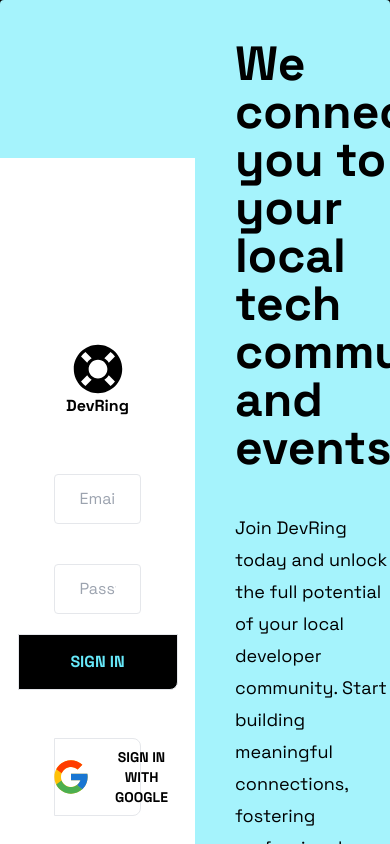
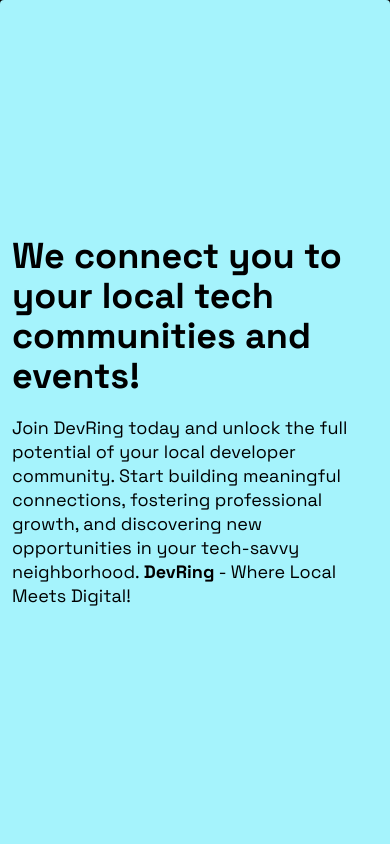
Before and after one commit to Trend20/Dev-Ring, a React (Create React App) app: page /auth in a window 390 px wide. Shown: the top 844 px of the page. Built offline with nearby package versions, Linux system fonts and the light colour scheme; no server answers.

Commit message:
auth page responsive

```diff
--- a/src/pages/Auth.tsx
+++ b/src/pages/Auth.tsx
@@ -42,8 +42,8 @@
     }
   };
   return (
-    <div className="flex w-full m-auto bg-cyan-200 justify-between items-centre rounded">
-      <div className="flex flex-col justify-center items-center w-1/2 p-10 m-auto min-h-screen text-cyan-300 bg-white">
+    <div className="flex w-full m-auto bg-cyan-200 justify-between items-centre rounded max-md:flex-col-reverse">
+      <div className="flex flex-col justify-center items-center w-1/2 p-10 m-auto min-h-screen text-cyan-300 bg-white max-md:w-full">
         <div className="flex items-center flex-col">
           <i>
             <FaLifeRing size={50} fill="#000" />
@@ -54,7 +54,7 @@
           onSubmit={Login}
           className="flex flex-col w-full justify-center items-center mt-14"
         >
-          <div className="flex w-3/4">
+          <div className="flex w-3/4 max-md:w-full">
             <input
               type="text"
               placeholder="Email..."
@@ -63,7 +63,7 @@
               className="flex rounded border px-6 py-3 w-full text-black outline-none"
             />
           </div>
-          <div className="flex w-3/4">
+          <div className="flex w-3/4 max-md:w-full">
             <input
               type="password"
               placeholder="Password..."
@@ -81,7 +81,7 @@
         </form>
         <button
           onClick={googleLogin}
-          className="flex justify-center items-center border rounded-r-lg w-3/4 uppercase text-sm mt-12 font-bold text-black p-2"
+          className="flex justify-center items-center border rounded-r-lg w-3/4 uppercase text-sm mt-12 font-bold text-black p-2 max-md:w-full"
         >
           <i className="px-6">
             <FcGoogle size={40} />
@@ -89,11 +89,11 @@
           Sign In with Google
         </button>
       </div>
-      <div className="flex w-3/4 min-h-screen flex-col p-10 justify-center items-start">
-        <h3 className="text-5xl font-bold w-full">
+      <div className="flex w-3/4 min-h-screen flex-col p-10 justify-center items-start max-md:w-full max-md:p-3 max-md:max-h-80">
+        <h3 className="text-5xl font-bold w-full max-md:text-4xl">
           We connect you to your local tech communities and events!
         </h3>
-        <p className="w-3/4 mt-10 leading-8 text-lg">
+        <p className="w-3/4 mt-10 leading-8 text-lg max-md:w-full max-md:mt-5 max-md:leading-6">
           Join DevRing today and unlock the full potential of your local
           developer community. Start building meaningful connections, fostering
           professional growth, and discovering new opportunities in your
```
